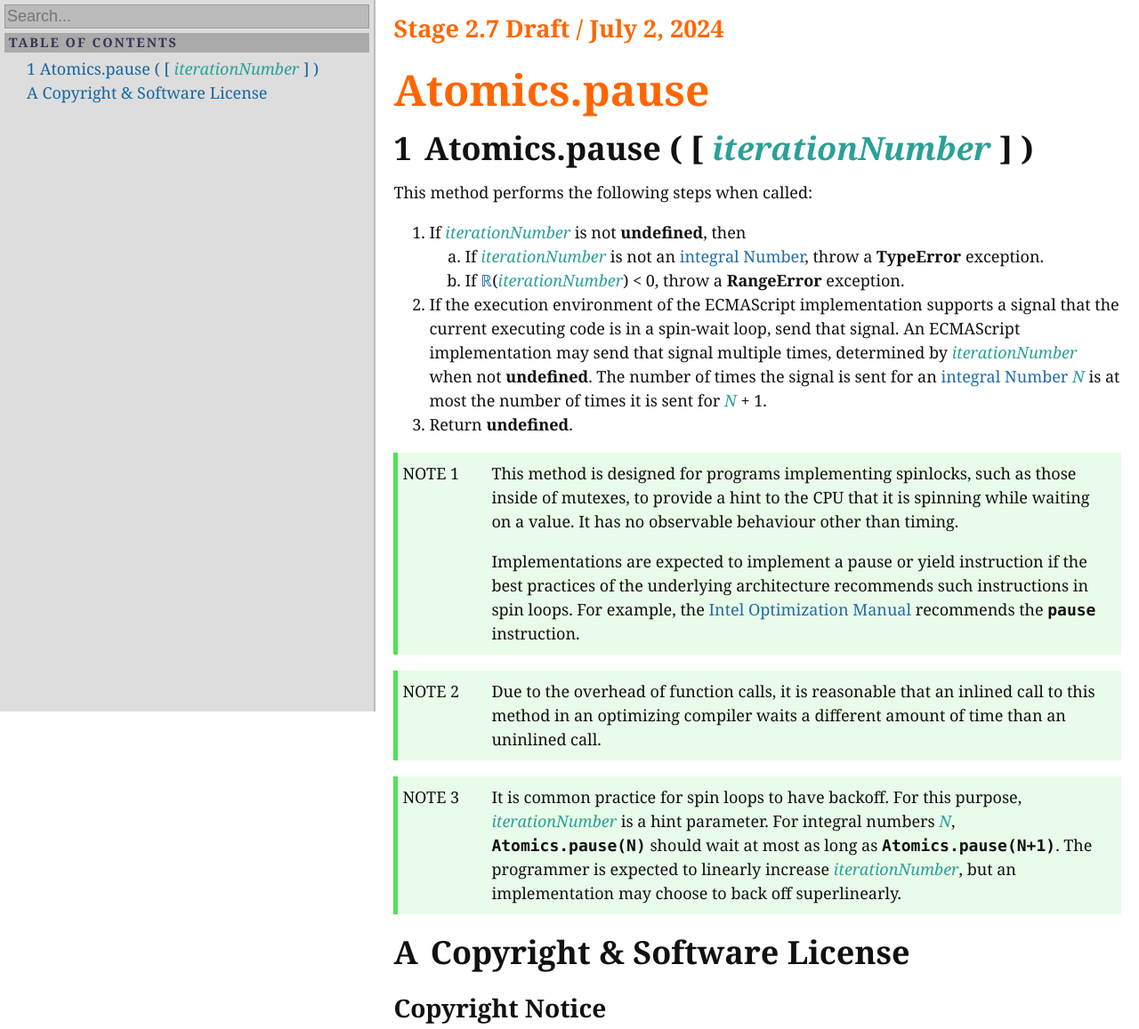
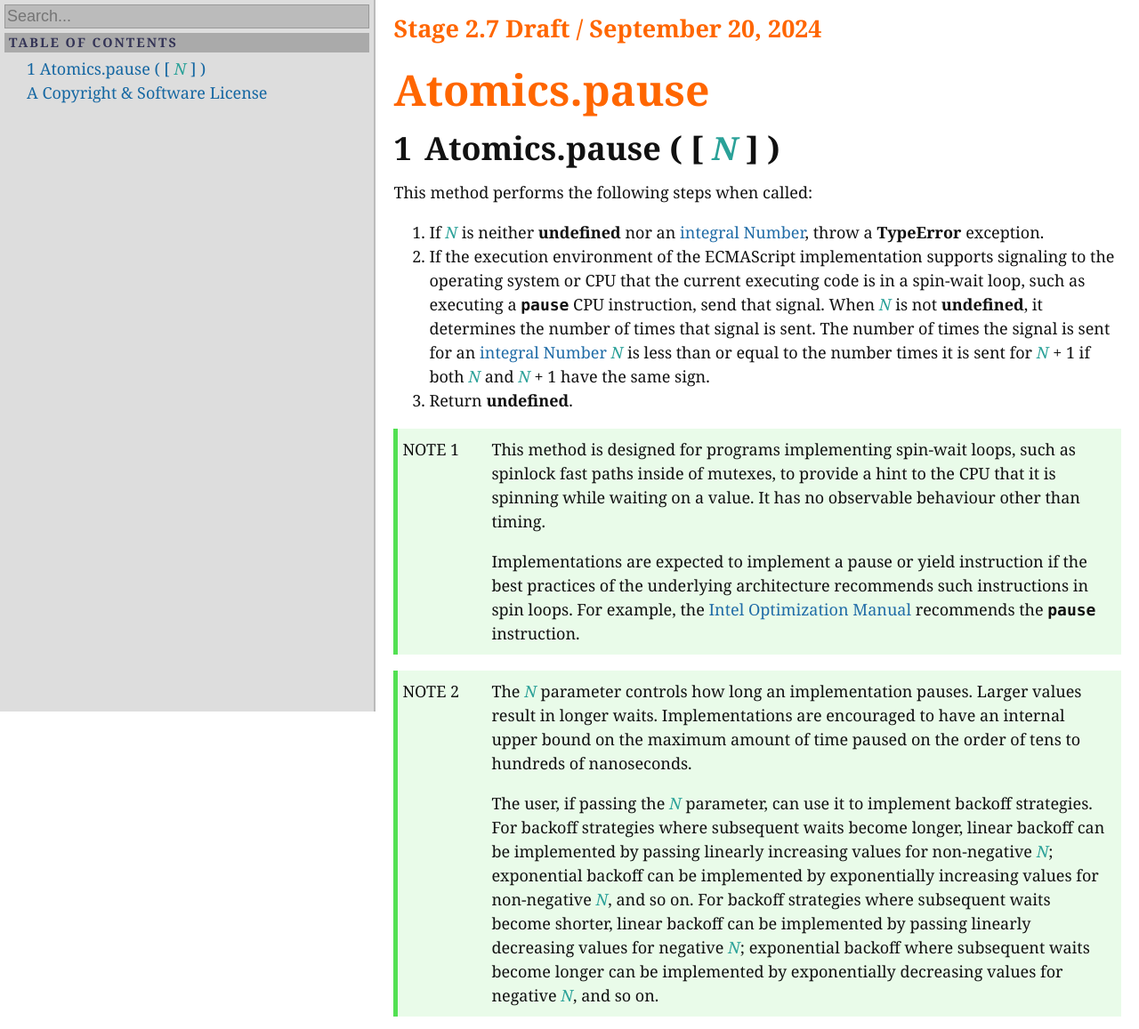
Before and after one commit to tc39/proposal-atomics-microwait, a plain HTML site: page index.html in a window 1280 px wide. Shown: the top 1157 px of the page at 89% size. Drawn offline with nearby package versions, Linux system fonts and the light colour scheme.

Commit message:
Deploying to gh-pages from @ tc39/proposal-atomics-microwait@65aa52613b0242c8e4a5bd91a88ee1d8d0a3d5b1 🚀

```diff
--- a/ecmarkup.js
+++ b/ecmarkup.js
@@ -1255,5 +1255,5 @@ document.addEventListener('DOMContentLoaded', () => {
 });
 
 let sdoMap = JSON.parse(`{}`);
-let biblio = JSON.parse(`{"refsByClause":{},"entries":[{"type":"clause","id":"Atomics.pause","title":"Atomics.pause ( [ iterationNumber ] )","titleHTML":"Atomics.pause ( [ <var>iterationNumber</var> ] )","number":"1"},{"type":"clause","id":"sec-copyright-and-software-license","title":"Copyright & Software License","titleHTML":"Copyright &amp; Software License","number":"A"}]}`);
+let biblio = JSON.parse(`{"refsByClause":{},"entries":[{"type":"clause","id":"Atomics.pause","title":"Atomics.pause ( [ N ] )","titleHTML":"Atomics.pause ( [ <var>N</var> ] )","number":"1"},{"type":"clause","id":"sec-copyright-and-software-license","title":"Copyright & Software License","titleHTML":"Copyright &amp; Software License","number":"A"}]}`);
 ;let usesMultipage = false
--- a/index.html
+++ b/index.html
@@ -1,6 +1,6 @@
 <!doctype html>
 <head><meta charset="utf-8">
-<title>Atomics.pause</title><script src="ecmarkup.js?cache=729TqUAk" defer=""></script><link rel="stylesheet" href="https://cdnjs.cloudflare.com/ajax/libs/highlight.js/11.0.1/styles/base16/solarized-light.min.css"><link rel="stylesheet" href="ecmarkup.css"></head><body><div id="shortcuts-help">
+<title>Atomics.pause</title><script src="ecmarkup.js?cache=M2nadWTH" defer=""></script><link rel="stylesheet" href="https://cdnjs.cloudflare.com/ajax/libs/highlight.js/11.0.1/styles/base16/solarized-light.min.css"><link rel="stylesheet" href="ecmarkup.css"></head><body><div id="shortcuts-help">
 <ul>
   <li><span>Toggle shortcuts help</span><code>?</code></li>
   <li><span>Toggle "can call user code" annotations</span><code>u</code></li>
@@ -9,21 +9,22 @@
 </ul></div><div id="menu-toggle"><svg xmlns="http://www.w3.org/2000/svg" style="width:100%; height:100%; stroke:currentColor" viewBox="0 0 120 120">
       <title>Menu</title>
       <path stroke-width="10" stroke-linecap="round" d="M30,60 h60  M30,30 m0,5 h60  M30,90 m0,-5 h60"></path>
-    </svg></div><div id="menu-spacer" class="menu-spacer"></div><div id="menu"><div id="menu-search"><input type="text" id="menu-search-box" placeholder="Search..."><div id="menu-search-results" class="inactive"></div></div><div id="menu-pins"><div class="menu-pane-header">Pins</div><ul id="menu-pins-list"></ul></div><div class="menu-pane-header">Table of Contents</div><div id="menu-toc"><ol class="toc"><li><span class="item-toggle-none"></span><a href="#Atomics.pause" title="Atomics.pause ( [ iterationNumber ] )"><span class="secnum">1</span> Atomics.pause ( [ <var>iterationNumber</var> ] )</a></li><li><span class="item-toggle-none"></span><a href="#sec-copyright-and-software-license" title="Copyright &amp; Software License"><span class="secnum">A</span> Copyright &amp; Software License</a></li></ol></div></div><div id="spec-container"><h1 class="version">Stage 2.7 Draft / July 2, 2024</h1><h1 class="title">Atomics.pause</h1>
+    </svg></div><div id="menu-spacer" class="menu-spacer"></div><div id="menu"><div id="menu-search"><input type="text" id="menu-search-box" placeholder="Search..."><div id="menu-search-results" class="inactive"></div></div><div id="menu-pins"><div class="menu-pane-header">Pins</div><ul id="menu-pins-list"></ul></div><div class="menu-pane-header">Table of Contents</div><div id="menu-toc"><ol class="toc"><li><span class="item-toggle-none"></span><a href="#Atomics.pause" title="Atomics.pause ( [ N ] )"><span class="secnum">1</span> Atomics.pause ( [ <var>N</var> ] )</a></li><li><span class="item-toggle-none"></span><a href="#sec-copyright-and-software-license" title="Copyright &amp; Software License"><span class="secnum">A</span> Copyright &amp; Software License</a></li></ol></div></div><div id="spec-container"><h1 class="version">Stage 2.7 Draft / September 20, 2024</h1><h1 class="title">Atomics.pause</h1>
 
 <emu-clause id="Atomics.pause">
-  <h1><span class="secnum">1</span> Atomics.pause ( [ <var>iterationNumber</var> ] )</h1>
+  <h1><span class="secnum">1</span> Atomics.pause ( [ <var>N</var> ] )</h1>
   <p>This method performs the following steps when called:</p>
-  <emu-alg><ol><li>If <var>iterationNumber</var> is not <emu-val>undefined</emu-val>, then<ol><li>If <var>iterationNumber</var> is not an <emu-xref href="#integral-number"><a href="https://tc39.es/ecma262/#integral-number">integral Number</a></emu-xref>, throw a <emu-val>TypeError</emu-val> exception.</li><li>If <emu-xref aoid="ℝ"><a href="https://tc39.es/ecma262/#ℝ">ℝ</a></emu-xref>(<var>iterationNumber</var>) &lt; 0, throw a <emu-val>RangeError</emu-val> exception.</li></ol></li><li declared="N">If the execution environment of the ECMAScript implementation supports a signal that the current executing code is in a spin-wait loop, send that signal. An ECMAScript implementation may send that signal multiple times, determined by <var>iterationNumber</var> when not <emu-val>undefined</emu-val>. The number of times the signal is sent for an <emu-xref href="#integral-number"><a href="https://tc39.es/ecma262/#integral-number">integral Number</a></emu-xref> <var>N</var> is at most the number of times it is sent for <var>N</var> + 1.</li><li>Return <emu-val>undefined</emu-val>.</li></ol></emu-alg>
+  <emu-alg><ol><li>If <var>N</var> is neither <emu-val>undefined</emu-val> nor an <emu-xref href="#integral-number"><a href="https://tc39.es/ecma262/#integral-number">integral Number</a></emu-xref>, throw a <emu-val>TypeError</emu-val> exception.</li><li>If the execution environment of the ECMAScript implementation supports signaling to the operating system or CPU that the current executing code is in a spin-wait loop, such as executing a <code>pause</code> CPU instruction, send that signal. When <var>N</var> is not <emu-val>undefined</emu-val>, it determines the number of times that signal is sent. The number of times the signal is sent for an <emu-xref href="#integral-number"><a href="https://tc39.es/ecma262/#integral-number">integral Number</a></emu-xref> <var>N</var> is less than or equal to the number times it is sent for <var>N</var> + 1 if both <var>N</var> and <var>N</var> + 1 have the same sign.</li><li>Return <emu-val>undefined</emu-val>.</li></ol></emu-alg>
   <emu-note><span class="note">Note 1</span><div class="note-contents">
-    <p>This method is designed for programs implementing spinlocks, such as those inside of mutexes, to provide a hint to the CPU that it is spinning while waiting on a value. It has no observable behaviour other than timing.</p>
+    <p>This method is designed for programs implementing spin-wait loops, such as spinlock fast paths inside of mutexes, to provide a hint to the CPU that it is spinning while waiting on a value. It has no observable behaviour other than timing.</p>
     <p>Implementations are expected to implement a pause or yield instruction if the best practices of the underlying architecture recommends such instructions in spin loops. For example, the <a href="https://www.intel.com/content/www/us/en/content-details/671488/intel-64-and-ia-32-architectures-optimization-reference-manual-volume-1.html">Intel Optimization Manual</a> recommends the <code>pause</code> instruction.</p>
   </div></emu-note>
   <emu-note><span class="note">Note 2</span><div class="note-contents">
-    <p>Due to the overhead of function calls, it is reasonable that an inlined call to this method in an optimizing compiler waits a different amount of time than an uninlined call.</p>
+    <p>The <var>N</var> parameter controls how long an implementation pauses. Larger values result in longer waits. Implementations are encouraged to have an internal upper bound on the maximum amount of time paused on the order of tens to hundreds of nanoseconds.</p>
+    <p>The user, if passing the <var>N</var> parameter, can use it to implement backoff strategies. For backoff strategies where subsequent waits become longer, linear backoff can be implemented by passing linearly increasing values for non-negative <var>N</var>; exponential backoff can be implemented by exponentially increasing values for non-negative <var>N</var>, and so on. For backoff strategies where subsequent waits become shorter, linear backoff can be implemented by passing linearly decreasing values for negative <var>N</var>; exponential backoff where subsequent waits become longer can be implemented by exponentially decreasing values for negative <var>N</var>, and so on.</p>
   </div></emu-note>
   <emu-note><span class="note">Note 3</span><div class="note-contents">
-    <p>It is common practice for spin loops to have backoff. For this purpose, <var>iterationNumber</var> is a hint parameter. For integral numbers <var>N</var>, <code>Atomics.pause(N)</code> should wait at most as long as <code>Atomics.pause(N+1)</code>. The programmer is expected to linearly increase <var>iterationNumber</var>, but an implementation may choose to back off superlinearly.</p>
+    <p>Due to the overhead of function calls, it is reasonable that an inlined call to this method in an optimizing compiler waits a different amount of time than a non-inlined call.</p>
   </div></emu-note>
 </emu-clause><emu-annex id="sec-copyright-and-software-license">
       <h1><span class="secnum">A</span> Copyright &amp; Software License</h1>
```
